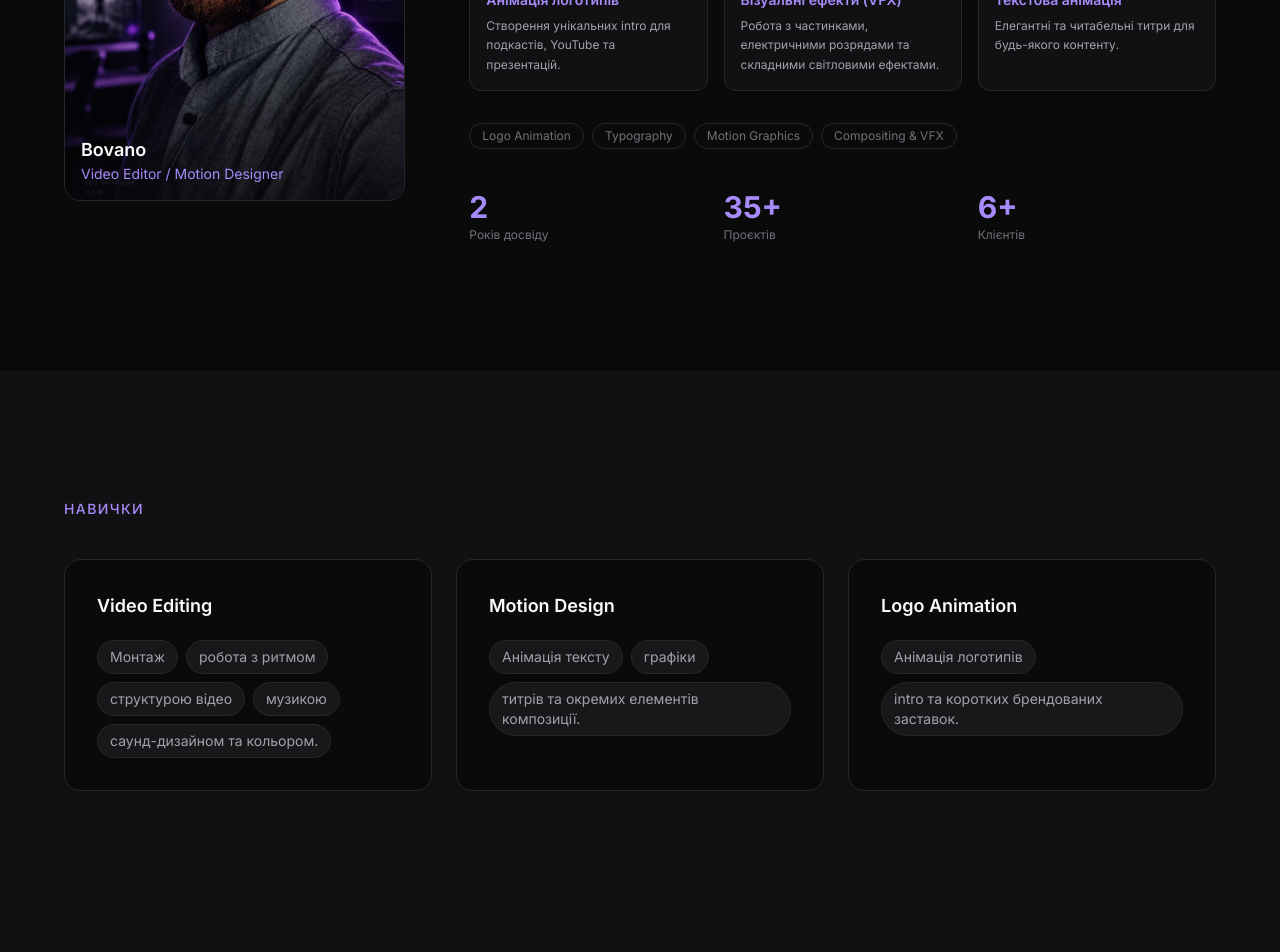
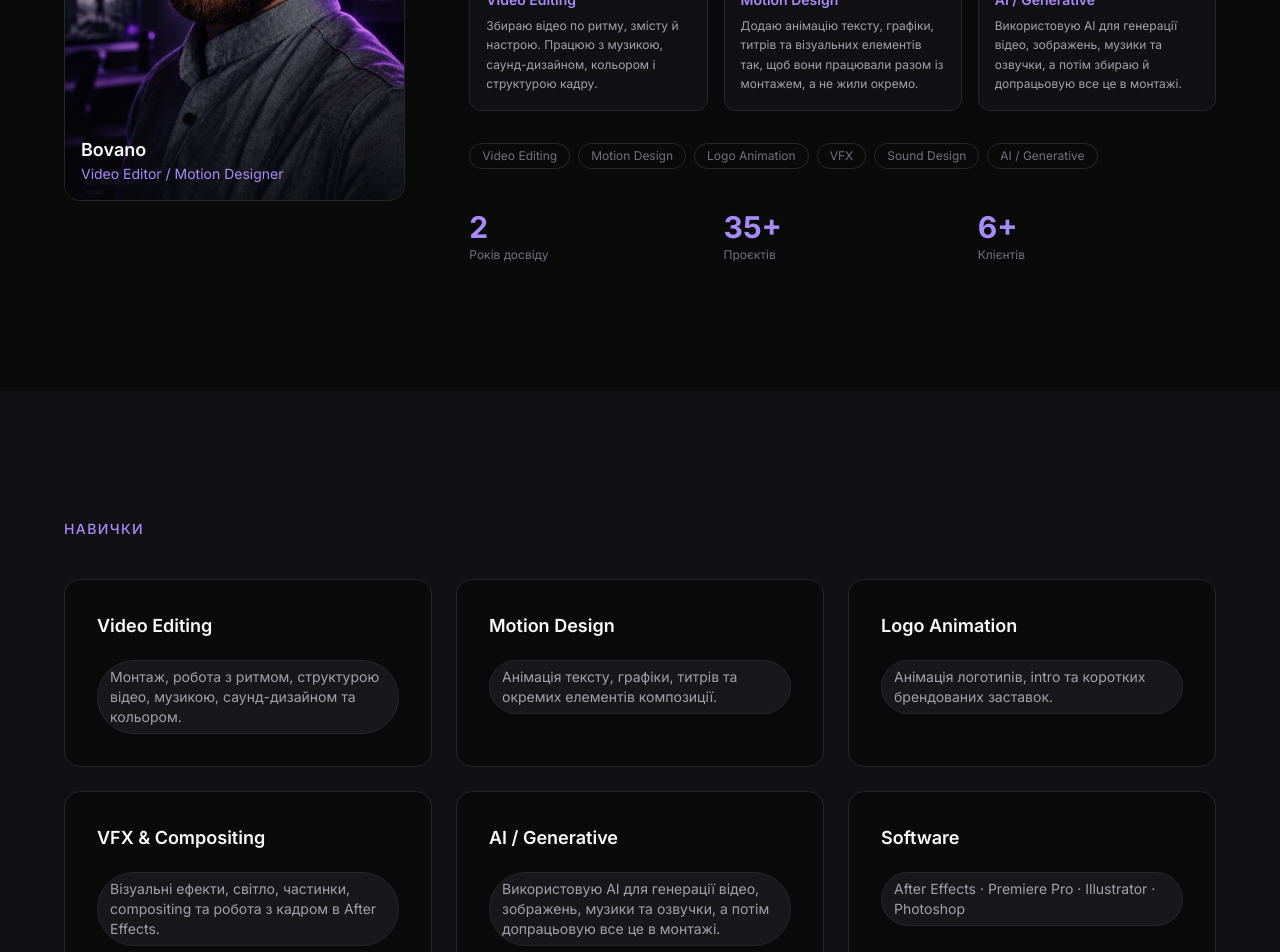
Before and after one commit to bulochka323/bobak-ivan-dev, a React (Vite) app: page / in a window 1280 px wide. Shown: the part 3660-4612 px from the top of the page. Built offline with nearby package versions, Linux system fonts and the light colour scheme.

Commit message:
Update portfolio.ts

```diff
--- a/src/data/portfolio.ts
+++ b/src/data/portfolio.ts
@@ -24,19 +24,19 @@ export const about = {
   ],
  specialties: [
   {
-      title: "Анімація логотипів",
-      text: "Створення унікальних intro для подкастів, YouTube та презентацій.",
+    title: "Video Editing",
+    text: "Збираю відео по ритму, змісту й настрою. Працюю з музикою, саунд-дизайном, кольором і структурою кадру.",
   },
   {
-      title: "Візуальні ефекти (VFX)",
-      text: "Робота з частинками, електричними розрядами та складними світловими ефектами.",
+    title: "Motion Design",
+    text: "Додаю анімацію тексту, графіки, титрів та візуальних елементів так, щоб вони працювали разом із монтажем, а не жили окремо.",
   },
   {
-      title: "Текстова анімація",
-      text: "Елегантні та читабельні титри для будь-якого контенту.",
+    title: "AI / Generative",
+    text: "Використовую AI для генерації відео, зображень, музики та озвучки, а потім збираю й допрацьовую все це в монтажі.",
   },
 ],
-  tags: ["Logo Animation", "Typography", "Motion Graphics", "Compositing & VFX"],
+  tags: [ "Video Editing", "Motion Design", "Logo Animation", "VFX", "Sound Design", "AI / Generative"],
   stats: [
     { label: "Років досвіду", value: "2" },
     { label: "Проєктів", value: "35+" },
@@ -48,15 +48,27 @@ export const skills = {
   categories: [
     {
       title: "Video Editing",
-      items: ["Монтаж", "робота з ритмом", "структурою відео", "музикою", "саунд-дизайном та кольором."],
+      items: ["Монтаж, робота з ритмом, структурою відео, музикою, саунд-дизайном та кольором."],
     },
     {
       title: "Motion Design",
-      items: ["Анімація тексту", "графіки", "титрів та окремих елементів композиції."],
+      items: ["Анімація тексту, графіки, титрів та окремих елементів композиції."],
     },
      {
       title: "Logo Animation",
-      items: ["Анімація логотипів", "intro та коротких брендованих заставок."],
+      items: ["Анімація логотипів, intro та коротких брендованих заставок."],
+    },
+    {
+      title: "VFX & Compositing",
+      items: ["Візуальні ефекти, світло, частинки, compositing та робота з кадром в After Effects."],
+    },
+    {
+      title: "AI / Generative",
+      items: ["Використовую AI для генерації відео, зображень, музики та озвучки, а потім допрацьовую все це в монтажі."],
+    },
+     {
+      title: "Software",
+      items: ["After Effects · Premiere Pro · Illustrator · Photoshop"],
     },
   ],
 };
```
Lines whose indentation alone changed are shown as unchanged.
